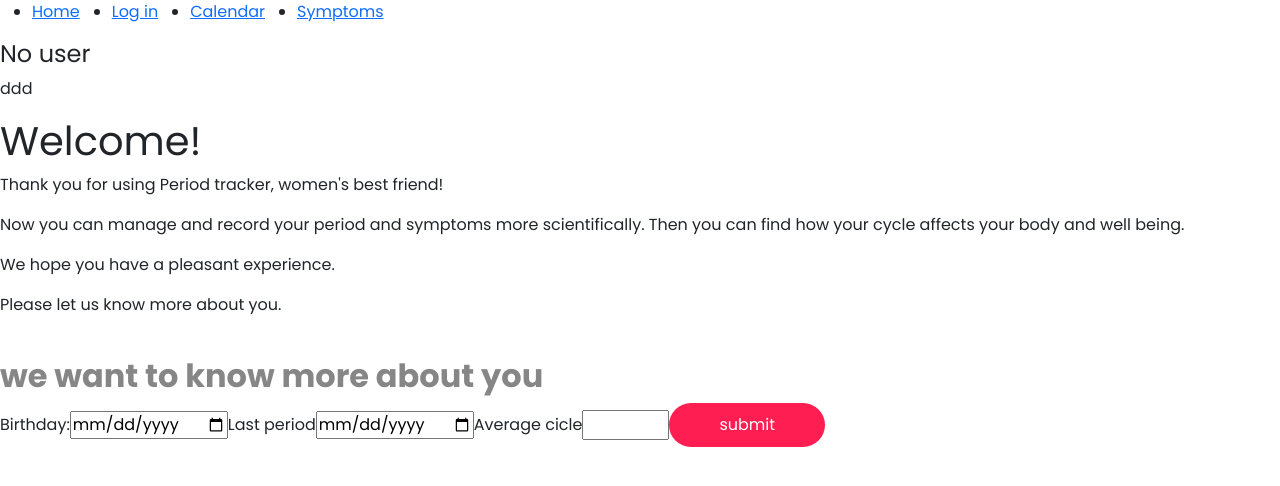
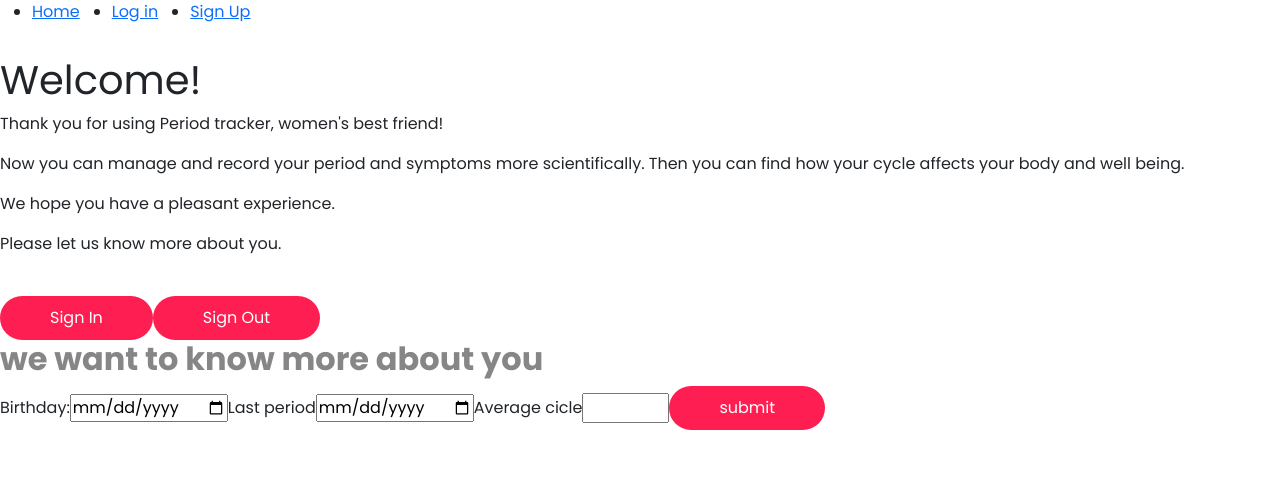
Before and after one commit to Gissell10/period-traker, a React (Create React App) app: page / in a window 1280 px wide. Shown: the top 486 px of the page. Built offline with nearby package versions, Linux system fonts and the light colour scheme.

Commit message:
Adds different nav bar accordingly to sign in status.Fix class on home component

```diff
--- a/src/components/App.js
+++ b/src/components/App.js
@@ -38,7 +38,7 @@ class App extends Component {
         },
       })
       .then((response) => {
-        console.log(response.data);
+        console.log('sign up', response.data);
         this.setState({
           user: response.data,
         });
@@ -74,6 +74,11 @@ class App extends Component {
         }
       });
   };
+
+  signOut = () => {
+    localStorage.removeItem('token')
+  }
+
   componentDidMount() {
     let token = localStorage.getItem("token");
     if (token) {
@@ -98,12 +103,7 @@ class App extends Component {
     return (
       <Router>
         <div>
-          <Nav />
-          {this.state.user.id ? (
-            <h4>Welcome {this.state.user.first_name}</h4>
-          ) : (
-            <h4>No user</h4>
-          )}
+          <Nav userName={this.state.user.first_name}/>
           <Routes>
             <Route exact path="/" element={<Home />} />
 
@@ -113,6 +113,7 @@ class App extends Component {
                 <Users
                   signUp={this.signUp}
                   signIn={this.signIn}
+                  signOut={this.signOut}
                   error={this.state.error}
                 />
               }
--- a/src/components/Home.jsx
+++ b/src/components/Home.jsx
@@ -16,12 +16,12 @@ class Home extends Component {
   render() {
     return (
       <div>
-        <div class="date">
-          <p> ddd {this.state.date}</p>
+        <div className="date">
+          <p>{this.state.date}</p>
         </div>
 
 
-          <h1>Welcome!</h1>
+          <h1>Welcome! </h1>
 
           <p>Thank you for using Period tracker, women's best friend!</p>
 
@@ -31,6 +31,11 @@ class Home extends Component {
 
         <img scr="img/Tupl.jpeg" />
 
+        <div className="home-page-button">
+          <button className="boton">Sign In</button>
+          <button className="boton">Sign Out</button>
+        </div>
+
       </div>
 
     );
--- a/src/components/Nav.jsx
+++ b/src/components/Nav.jsx
@@ -1,9 +1,29 @@
 import React from "react";
 import { Link } from "react-router-dom";
 
-const Nav = function () {
+const Nav = function (props) {
+
+  const getLogged = () => {
     return (
       <nav className="nav">
+        <ul>
+          <li>
+           <Link to="calendar">Home</Link>
+          </li>
+        </ul>
+        <ul>
+          <li>
+            <Link to="symptoms">Symptoms</Link>
+          </li>
+        </ul>
+      </nav>
+    )
+  }
+
+  const getNotLogged = () => {
+    return (
+      <nav className="nav">
+
         <ul>
           <li>
             <Link to="/"> Home</Link>
@@ -12,22 +32,31 @@ const Nav = function () {
 
         <ul>
           <li>
-          <Link to="login"> Log in</Link>
+            <Link to="login">Log in</Link>
           </li>
         </ul>
 
         <ul>
           <li>
-          <Link to="calendar"> Calendar</Link>
+            <Link to="signup">Sign Up</Link> {/* need to create a link here */}
           </li>
         </ul>
 
-      <ul>
-        <li>
-          <Link to="symptoms"> Symptoms</Link>
-        </li>
-      </ul>
       </nav>
     );
+  }
+
+  const getNav = () => {
+    if (props.userName) {
+      return getLogged()
+    } else {
+      return getNotLogged()
+    }
+  }
+
+  return (
+    getNav()
+  );
 };
+
 export default Nav;
```
Lines whose indentation alone changed are shown as unchanged.
